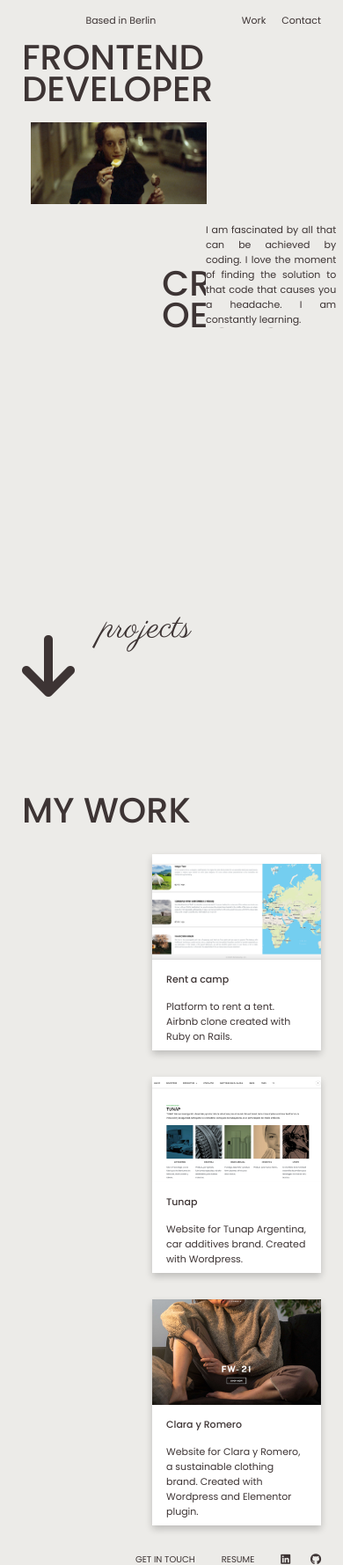
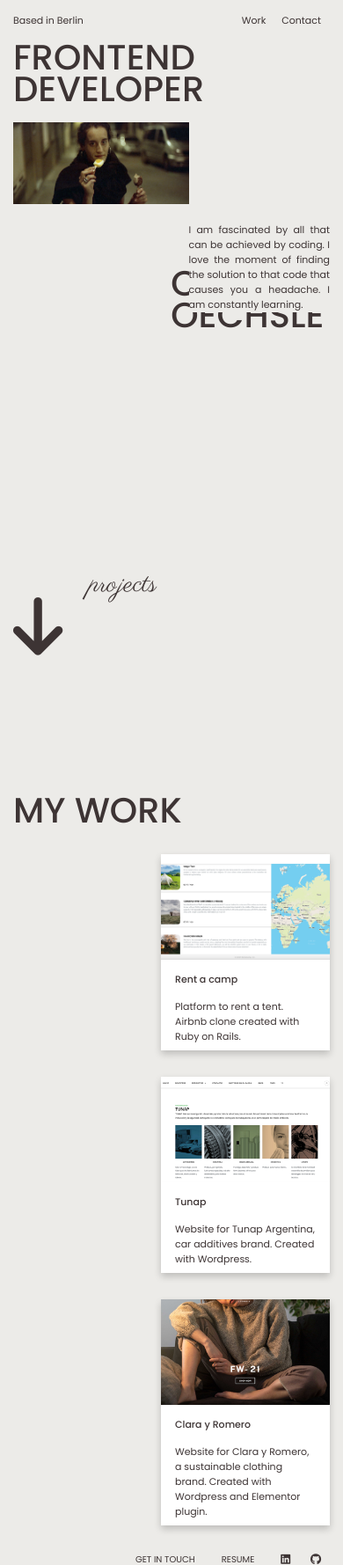
Before and after one commit to CristinaOe/portfolio_feb, a PHP site: page / in a window 390 px wide. Shown: the top 1779 px of the page at 88% size. Run offline with PHP 8.4, Linux system fonts and the light colour scheme; some libraries are stand-ins or nearby versions.

Commit message:
media query for iphone 6

```diff
--- a/css/mediaquery.css
+++ b/css/mediaquery.css
@@ -1,7 +1,7 @@
 @media only screen and (max-width: 768px) {
   .main-section,
   .project-section {
-    padding: 0px 25px;
+    padding: 0px 15px;
   }
 
   h1,
@@ -13,16 +13,33 @@
   .header {
     font-size: 11px;
     padding-right: 25px;
+    justify-content: space-between;
+  }
+
+  header > p {
+    margin: 0;
+    margin-left: 15px;
   }
   .cris-img {
     max-width: 200px;
+    margin-left: 0;
   }
 
   .about-text {
+    margin-right: 15px;
     font-size: 11px;
-    max-width: 38%;
+    max-width: 45%;
     top: 30%;
-    left: 60%;
+    left: 55%;
+  }
+
+  .arrow {
+    top: 80%;
+    font-size: 15px;
+  }
+
+  .projects-text {
+    font-size: 30px;
   }
 
   /* cards */
```
